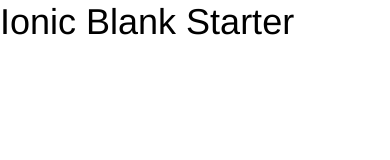
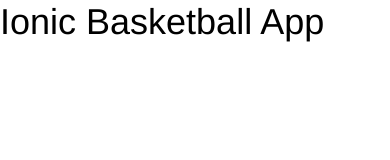
Before and after one commit to matteomanzo-zz/IonicBasketballApp, a website: page firstIonicApp/www/index.html in a window 390 px wide. Drawn offline with Linux system fonts and the light colour scheme; some packages are replaced by stand-ins of ours; files that its build step writes are made by us from their sources.

Commit message:
changed title

```diff
--- a/firstIonicApp/www/index.html
+++ b/firstIonicApp/www/index.html
@@ -25,7 +25,7 @@
 
     <ion-pane>
       <ion-header-bar class="bar-stable">
-        <h1 class="title">Ionic Blank Starter</h1>
+        <h1 class="title">Ionic Basketball App</h1>
       </ion-header-bar>
       <ion-content>
       </ion-content>
```
